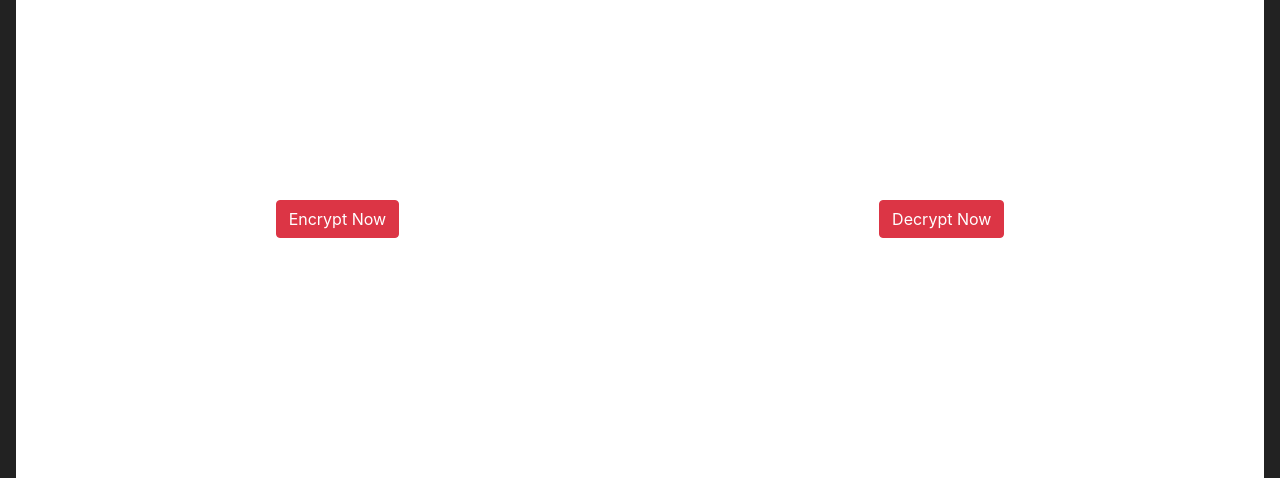
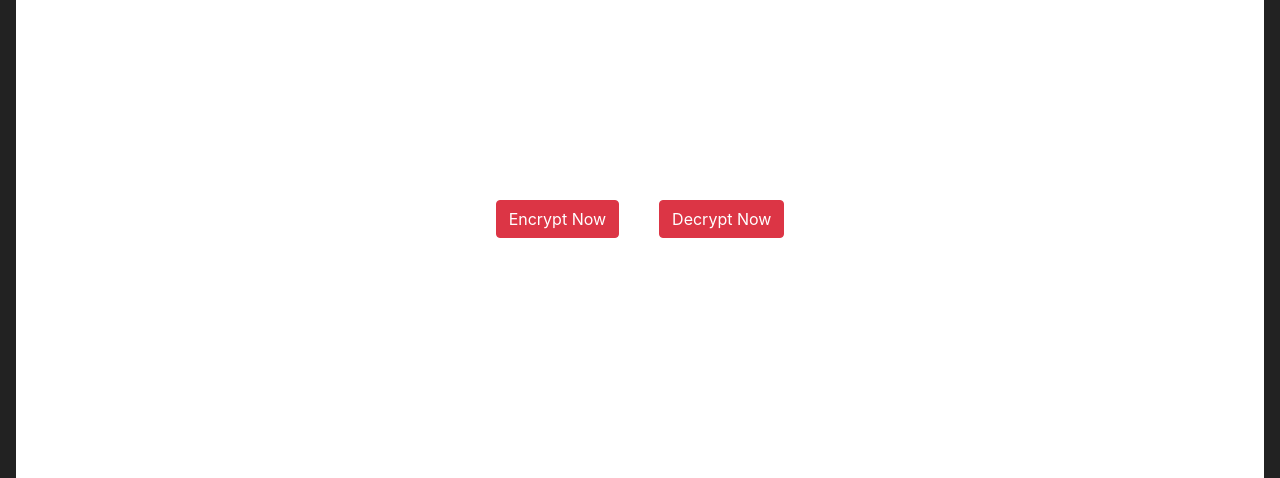
Before and after one commit to Adarsha-Nayaka/Stegano-project-CGV, a Django app: template stegano_app/templates/index.html in a window 1280 px wide. Shown: the part 189-667 px from the top of the page. Run offline with Django 3.2, Linux system fonts and the light colour scheme; the template is opened without the code that fills it, so the values that code supplies are empty; some libraries are stand-ins or nearby versions.

```diff
--- a/stegano_app/templates/index.html
+++ b/stegano_app/templates/index.html
@@ -21,7 +21,7 @@
         color: white;
       }
       .main-section div {
-        margin: 30vh;
+        margin: 20px;
       }
       .btn-custom {
         padding: 15px 30px;
```
